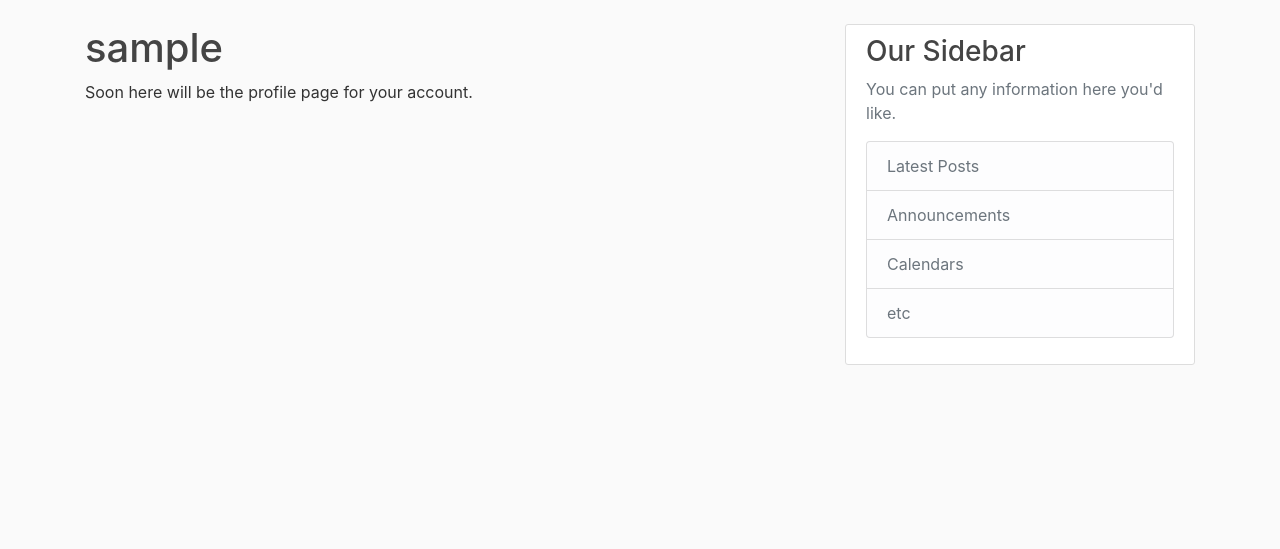
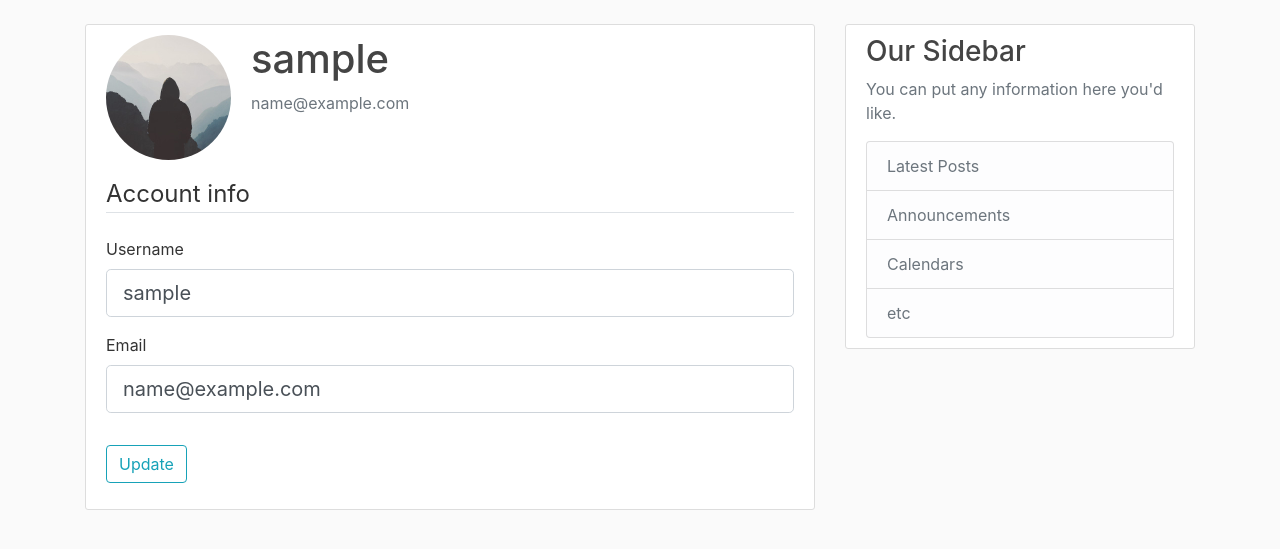
Before and after one commit to trinadzatij/FlaskCorey, a Flask app: page /account in a window 1280 px wide. Shown: the part 56-605 px from the top of the page. Run offline with Flask 2, Linux system fonts and the light colour scheme; the visitor is signed in with stand-in values (Sample User, id 1); data comes from the database, SQL or seed files in the repository; some libraries are stand-ins or nearby versions.

Commit message:
Add profile pics Add account details update feature

```diff
--- a/flaskblog/forms.py
+++ b/flaskblog/forms.py
@@ -2,7 +2,7 @@ from flask_wtf import FlaskForm
 from wtforms import StringField, PasswordField, SubmitField, BooleanField
 from wtforms.validators import DataRequired, Length, Email, EqualTo, ValidationError
 from flaskblog.models import User
-
+from flask_login import current_user
 
 class RegistrationForm(FlaskForm):
     username = StringField('Username',
@@ -33,3 +33,23 @@ class LoginForm(FlaskForm):
                             validators=[DataRequired()])
     remember = BooleanField('Remember Me')
     submit = SubmitField('Login')
+
+class UpdateAccountForm(FlaskForm):
+    username = StringField('Username',
+                            validators=[DataRequired(), Length(min=2, max=20)])
+    email = StringField('Email',
+                            validators=[DataRequired(), Email()])
+    submit = SubmitField('Update')
+
+
+    def validate_username(self, username):
+        if username.data != current_user.username:
+            user = User.query.filter_by(username=username.data).first()
+            if user:
+                raise ValidationError('That username is taken. Please choose a different one.')
+
+    def validate_email(self, email):
+        if email.data != current_user.email:
+            user = User.query.filter_by(email=email.data).first()
+            if user:
+                raise ValidationError('That email is already in use. Please choose a different one or try to log in.')
--- a/flaskblog/routes.py
+++ b/flaskblog/routes.py
@@ -1,7 +1,7 @@
 from flask import render_template, url_for, flash, redirect, request
 from flaskblog import app, db, bcrypt
 from flaskblog.models import User, Post
-from flaskblog.forms import RegistrationForm, LoginForm
+from flaskblog.forms import RegistrationForm, LoginForm, UpdateAccountForm
 from flask_login import login_user, current_user, logout_user, login_required
 
 
@@ -65,7 +65,18 @@ def logout():
    flash('You have been logged out from the site', 'success')
    return redirect(url_for('home'))
 
-@app.route("/account")
+@app.route("/account", methods=['GET', 'POST'])
 @login_required
 def account():
-    return render_template('account.html', title='Account')
+    form = UpdateAccountForm()
+    if form.validate_on_submit():
+        current_user.username = form.username.data
+        current_user.email = form.email.data
+        db.session.commit()
+        flash('Your account has been updated!', 'success')
+        return redirect(url_for('account'))
+    elif request.method == 'GET':
+        form.username.data = current_user.username
+        form.email.data = current_user.email
+    image_file = url_for('static', filename='profile_pics/' + current_user.image_file)
+    return render_template('account.html', title='Account', image_file=image_file, form=form)
--- a/flaskblog/templates/account.html
+++ b/flaskblog/templates/account.html
@@ -1,5 +1,49 @@
 {% extends "layout.html" %}
 {% block content %}
-<h1>{{ current_user.username }}</h1>
-<p>Soon here will be the profile page for your account.</p>
+	<div class="content-section">
+		<div class="media">
+			<img class="rounded-circle account-img" src="{{ image_file }}">
+			<div class="media-body">
+				<h2 class="account-heading">{{ current_user.username }}</h2>
+				<p class="text-secondary">{{ current_user.email }}</p>
+			</div>
+		</div>
+		<form method="POST" action="">
+			{{ form.hidden_tag() }}
+			<fieldset class="form-group">
+				<legend class="border-bottom mb-4">Account info</legend>
+				<div class="form-group">
+					{{ form.username.label(class="form-control-label") }}
+
+					{% if form.username.errors %}
+						{{ form.username(class="form-control form-control-lg is-invalid") }}
+						<div class="invalid-feedback">
+							{% for error in form.username.errors %}
+								<span>{{ error }}</span>
+							{% endfor %}
+						</div>
+					{% else %}
+						{{ form.username(class="form-control form-control-lg") }}
+					{% endif %}
+				</div>
+				 <div class="form-group">
+					{{ form.email.label(class="form-control-label") }}
+
+					{% if form.email.errors %}
+						{{ form.email(class="form-control form-control-lg is-invalid") }}
+						<div class="invalid-feedback">
+							{% for error in form.email.errors %}
+								<span>{{ error }}</span>
+							{% endfor %}
+						</div>
+					{% else %}
+						{{ form.email(class="form-control form-control-lg") }}
+					{% endif %}
+				</div>
+			</fieldset>
+			<div class="form-group">
+				{{ form.submit(class="btn btn-outline-info") }}
+			</div>
+		</form>
+	</div>
 {% endblock content %}
--- a/flaskblog/templates/layout.html
+++ b/flaskblog/templates/layout.html
@@ -60,14 +60,13 @@
 	  <div class="col-md-4">
 	   <div class="content-section">
 	    <h3>Our Sidebar</h3>
-	    <p class='text-muted'>You can put any information here you'd like.
+	    <p class='text-muted'>You can put any information here you'd like.</p>
 	     <ul class="list-group">
 	      <li class="list-group-item list-group-item-light"><a class="text-secondary" href="{{ url_for('home') }}">Latest Posts</a></li>
 	      <li class="list-group-item list-group-item-light"><a class="text-secondary" href="{{ url_for('about') }}">Announcements</a></li>
 	      <li class="list-group-item list-group-item-light"><a class="text-secondary" href="{{ url_for('about') }}">Calendars</a></li>
 	      <li class="list-group-item list-group-item-light"><a class="text-secondary" href="{{ url_for('about') }}">etc</a></li>
 	     </ul>
-	    </p>
 	   </div>
 	  </div>
 	 </div>
```
Also changed, not shown: flaskblog/static/profile_pics/default.jpg (added).
